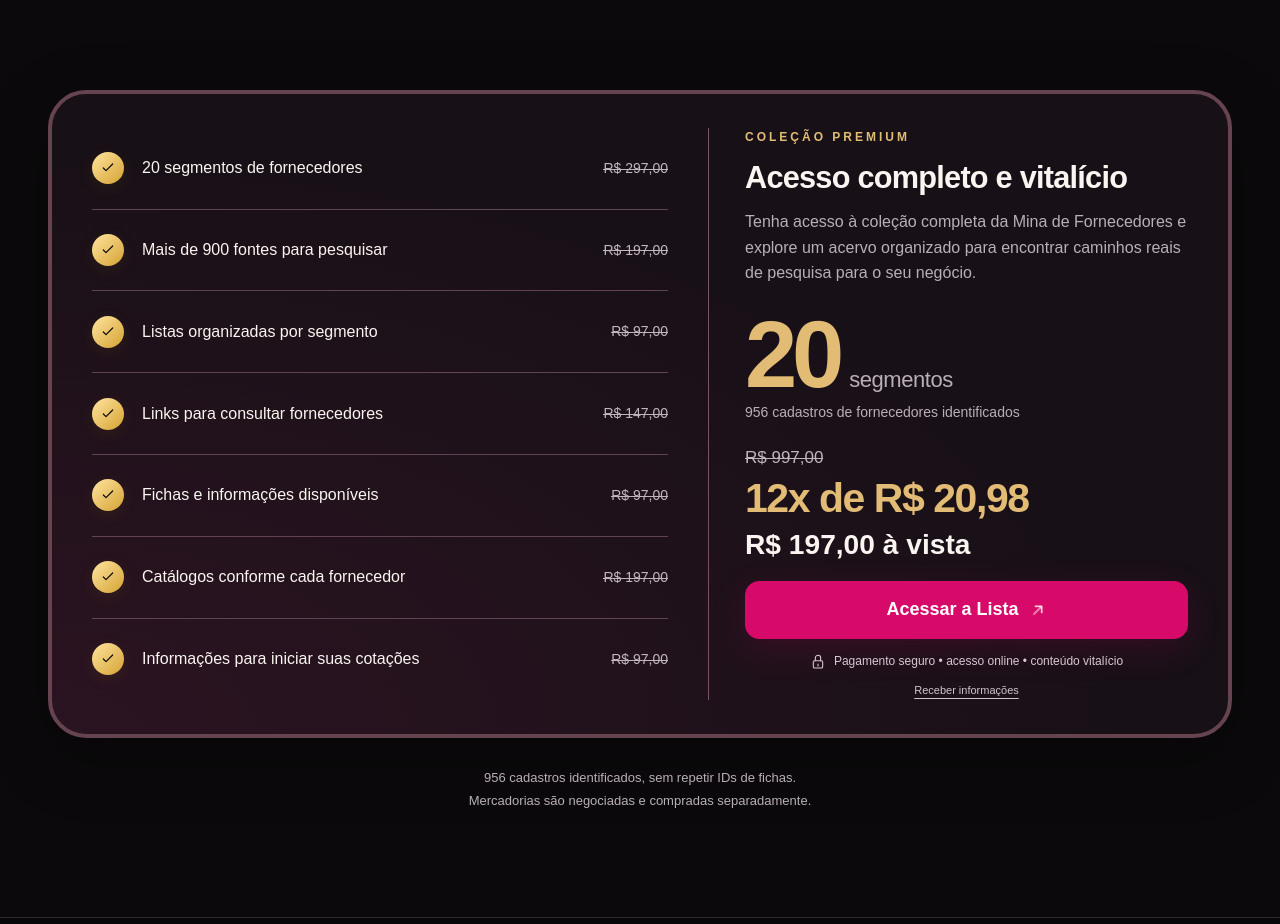
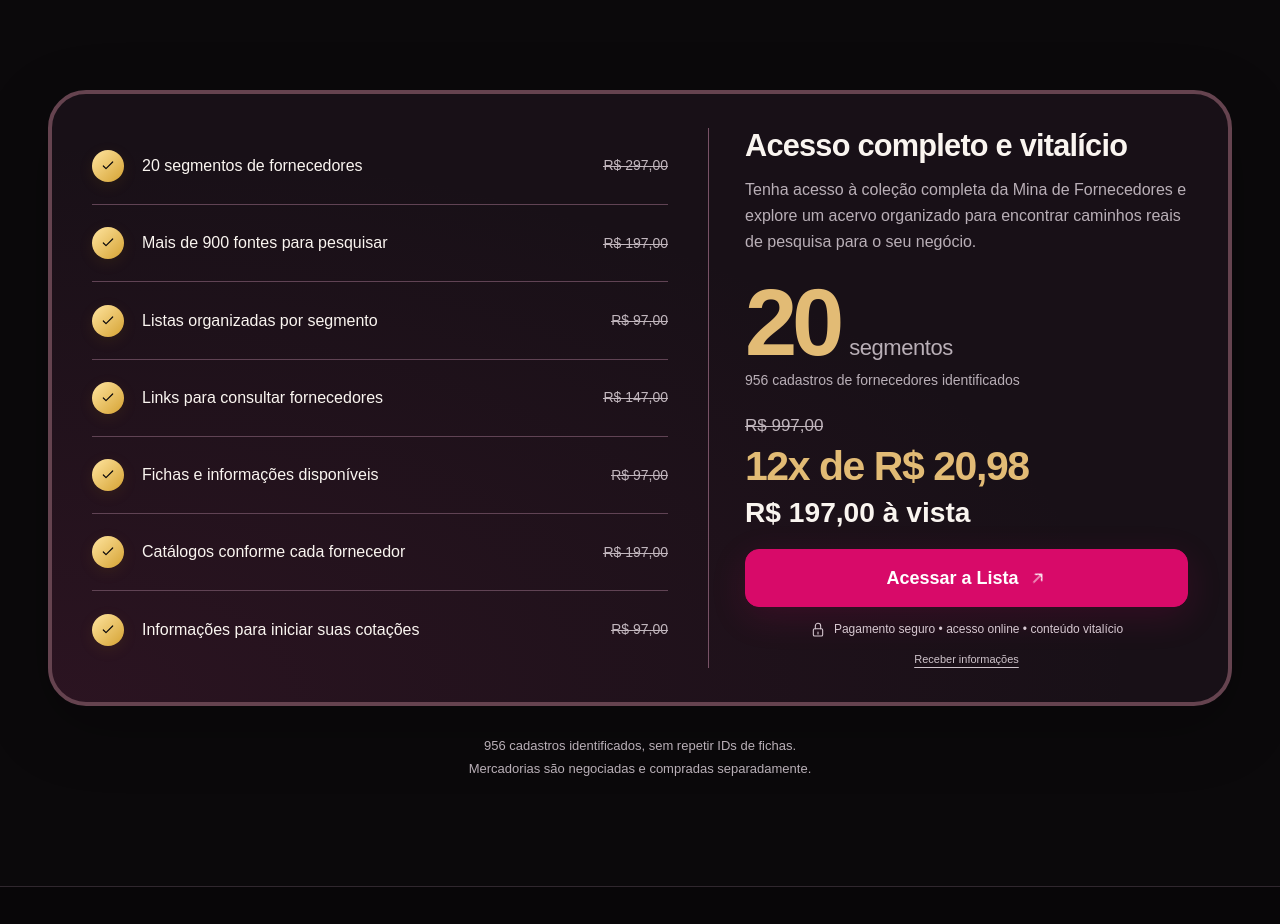
Before and after one commit to dinoia1/lista-de-fornecedores-madame, a website: page public/index.html in a window 1280 px wide. Shown: the part 2860-3784 px from the top of the page. Drawn offline with Linux system fonts and the light colour scheme; no server answers.

Commit message:
Remove rotulo Colecao Premium da oferta

```diff
--- a/public/index.html
+++ b/public/index.html
@@ -132,7 +132,6 @@
             <li><svg aria-hidden="true"><use href="#check"/></svg><span>Informações para iniciar suas cotações</span><s class="reference-value" data-reference="6" hidden></s></li>
           </ul>
           <div class="collection-offer">
-            <p class="premium-kicker">COLEÇÃO PREMIUM</p>
             <h2>Acesso completo e vitalício</h2>
             <p class="collection-description">Tenha acesso à coleção completa da Mina de Fornecedores e explore um acervo organizado para encontrar caminhos reais de pesquisa para o seu negócio.</p>
             <div class="offer-number">20<span>segmentos</span></div>
```
Also changed, not shown: template.html (+0 -1 lines).
